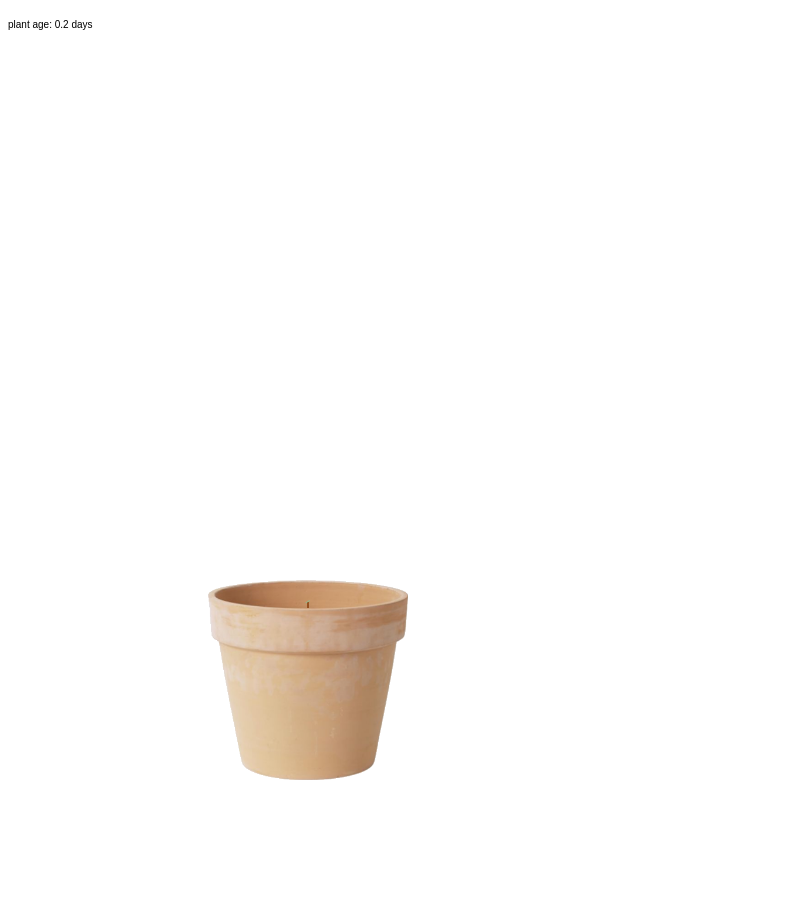
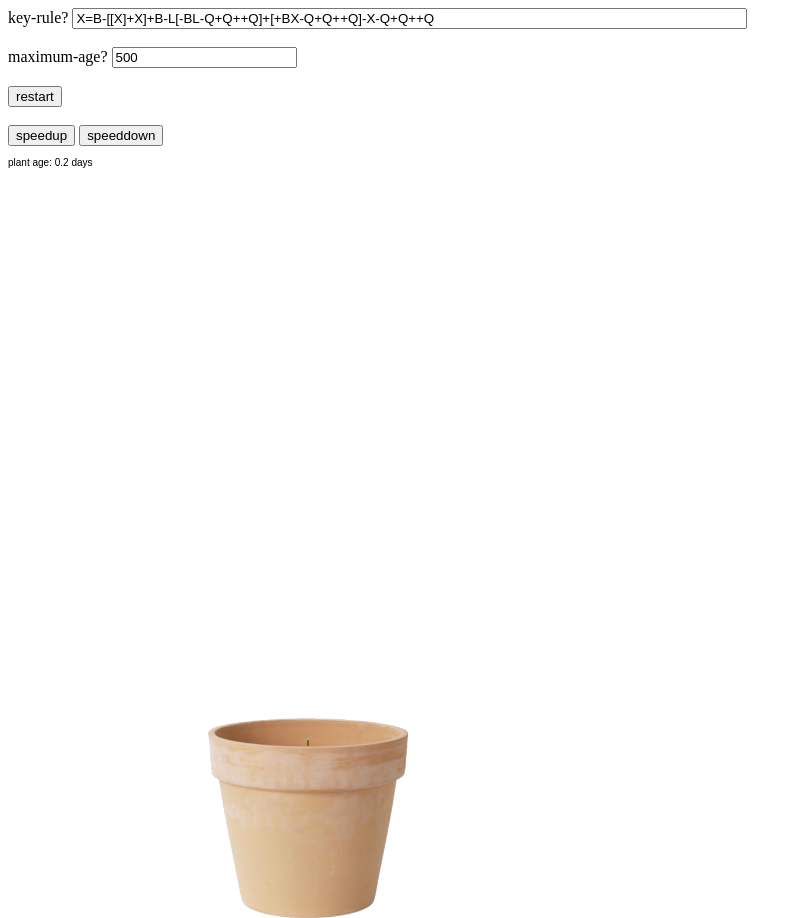
Before and after one commit to song9446/random-plant-planting-pot-2d, a plain HTML site: page index.html in a window 1280 px wide. Shown: the whole page, without its empty margins (0-802 px from the left). Before the commit the page ends 820 px from the top, so only its background shows below. Drawn offline with Linux system fonts and the light colour scheme.

Commit message:
be more playful

```diff
--- a/index.html
+++ b/index.html
@@ -5,16 +5,39 @@
   <title>Random Plant Planting Pot 2d</title>
 </head>
 <body>
-<canvas id='screen' width="1024" height="800" style="positino:absolute;left:0;top:0;"> upgrade browser plz.. </canvas>
+    <label for="key-rule">key-rule?</label> <input id="key-rule" style="width: 50em" value="X=B-[[X]+X]+B-L[-BL-Q+Q++Q]+[+BX-Q+Q++Q]-X-Q+Q++Q"><br><br>
+    <label for="maximum-age">maximum-age?</label> <input id="maximum-age" value="500"><br><br>
+
+    <button id="startbtn">restart</button><br><br>
+<button id="spdupbtn">speedup</button>
+<button id="spddownbtn">speeddown</button><br>
+<canvas id='screen' width="1024" height="800"> upgrade browser plz.. </canvas>
 <script language="JavaScript" src="plant.js"> </script>
 <script>
+var key_rule = document.getElementById("key-rule"),
+    maximum_age = document.getElementById("maximum-age"),
+    spdupbtn = document.getElementById("spdupbtn"),
+    spddownbtn = document.getElementById("spddownbtn"),
+    startbtn = document.getElementById("startbtn");
+
+
+
+var ctx = document.getElementById("screen").getContext("2d");
+var flower_pot_image = new Image();
+flower_pot_image.src = "flower_pot.png";
+var loop = null;
+var growth_speed = 0.01;
+spdupbtn.onclick = function(){ growth_speed *= 2; }
+spddownbtn.onclick = function(){ growth_speed /= 2; }
+
+function start(){
     var example_l_system = new LSystem({
         axiom: "S",
         constants: "",
         rules:
         [
             "S=X",
-        "X=B-[[X]+X]+B-L[-BL-Q+Q++Q]+[+BX-Q+Q++Q]-@-Q+Q++Q",
+            key_rule.value,
             "Q=W",
             "W=E",
             "E=R",
@@ -24,36 +47,33 @@ var example_l_system = new LSystem({
         ],
         iterations: 1,
     });
-
+    let energy = maximum_age.value*10;
     var example_plant = new Plant(
         example_l_system,
-    {seed: {energy: 100000, mineral: 100000, water: 100000,},
+        {seed: {energy: energy, mineral: energy, water: energy,},
             flower: {energy: 1, mineral: 1},
             leaf: {energy: 1, mineral: 1},
             branch: {energy: 1}},
         30
     );
-
     example_plant.feed({water:300});
-
-var ctx = document.getElementById("screen").getContext("2d");
-var flower_pot_image = new Image();
-flower_pot_image.src = "flower_pot.png";
     var lastLoop = new Date();
     var framelate = 0;
-flower_pot_image.onload = function () {
-    setInterval(function () {
+    if(loop) clearInterval(loop);
+    loop = setInterval(function () {
         var thisLoop = new Date;
         framelate = 0.8*framelate + 0.2*(thisLoop - lastLoop);
         lastLoop = thisLoop;
-        example_plant.grow(0.1);
+        example_plant.grow(growth_speed);
         ctx.clearRect(0, 0, 1000, 1000);
         ctx.drawImage(flower_pot_image, 200, 572, 200, 200);
         example_plant.draw(ctx, 0, 0, 600, 600);
         //ctx.fillText("framerate: "+framelate+"ms", 0, 20);
         ctx.fillText("plant age: "+ (example_plant.age*0.1).toFixed(1) + " days", 0, 20);
-    }, 200);
+    }, 20);
 };
+startbtn.onclick = start;
+start();
 </script>
 </body>
 </html>
```
Lines whose indentation alone changed are shown as unchanged.
